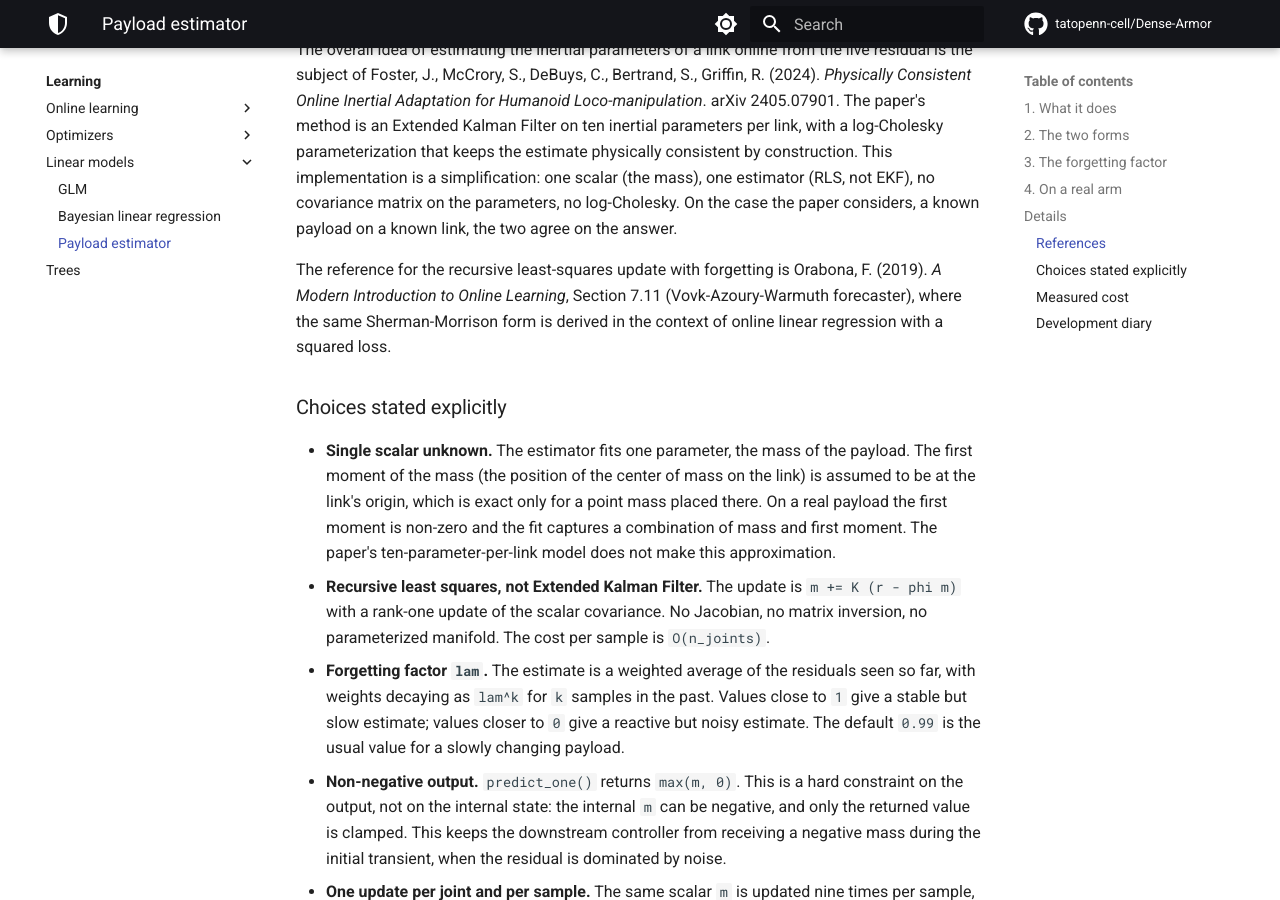
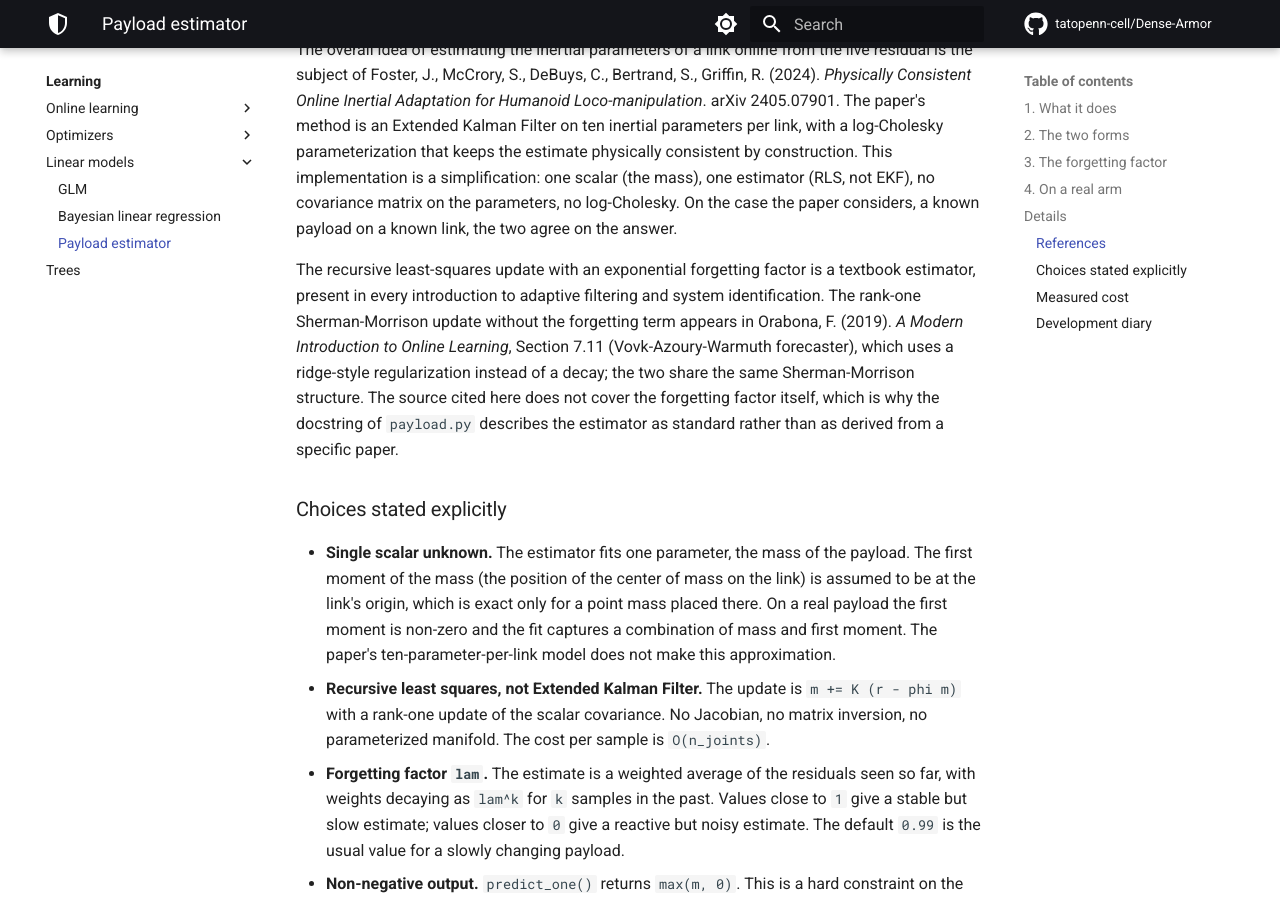
Before and after one commit to tatopenn-cell/Dense-Armor, an MkDocs documentation site: the page built from docs/linear/payload.md, in a window 1280 px wide and 900 px high, scrolled down 3821 px. Built offline with MkDocs 1.6.1 and Material for MkDocs 9.7.7, drawn with Linux system fonts in a browser that asks for light colours; comment, search, counter and statistics services are not loaded.

Commit message:
docs(linear): precise RLS reference, forgetting factor not from paper

```diff
--- a/docs/linear/payload.md
+++ b/docs/linear/payload.md
@@ -171,11 +171,17 @@ estimator (RLS, not EKF), no covariance matrix on the parameters, no
 log-Cholesky. On the case the paper considers, a known payload on a
 known link, the two agree on the answer.
 
-The reference for the recursive least-squares update with forgetting is
+The recursive least-squares update with an exponential forgetting
+factor is a textbook estimator, present in every introduction to
+adaptive filtering and system identification. The rank-one
+Sherman-Morrison update without the forgetting term appears in
 Orabona, F. (2019). *A Modern Introduction to Online Learning*,
-Section 7.11 (Vovk-Azoury-Warmuth forecaster), where the same
-Sherman-Morrison form is derived in the context of online linear
-regression with a squared loss.
+Section 7.11 (Vovk-Azoury-Warmuth forecaster), which uses a ridge-style
+regularization instead of a decay; the two share the same
+Sherman-Morrison structure. The source cited here does not cover the
+forgetting factor itself, which is why the docstring of `payload.py`
+describes the estimator as standard rather than as derived from a
+specific paper.
 
 ### Choices stated explicitly
 
```
